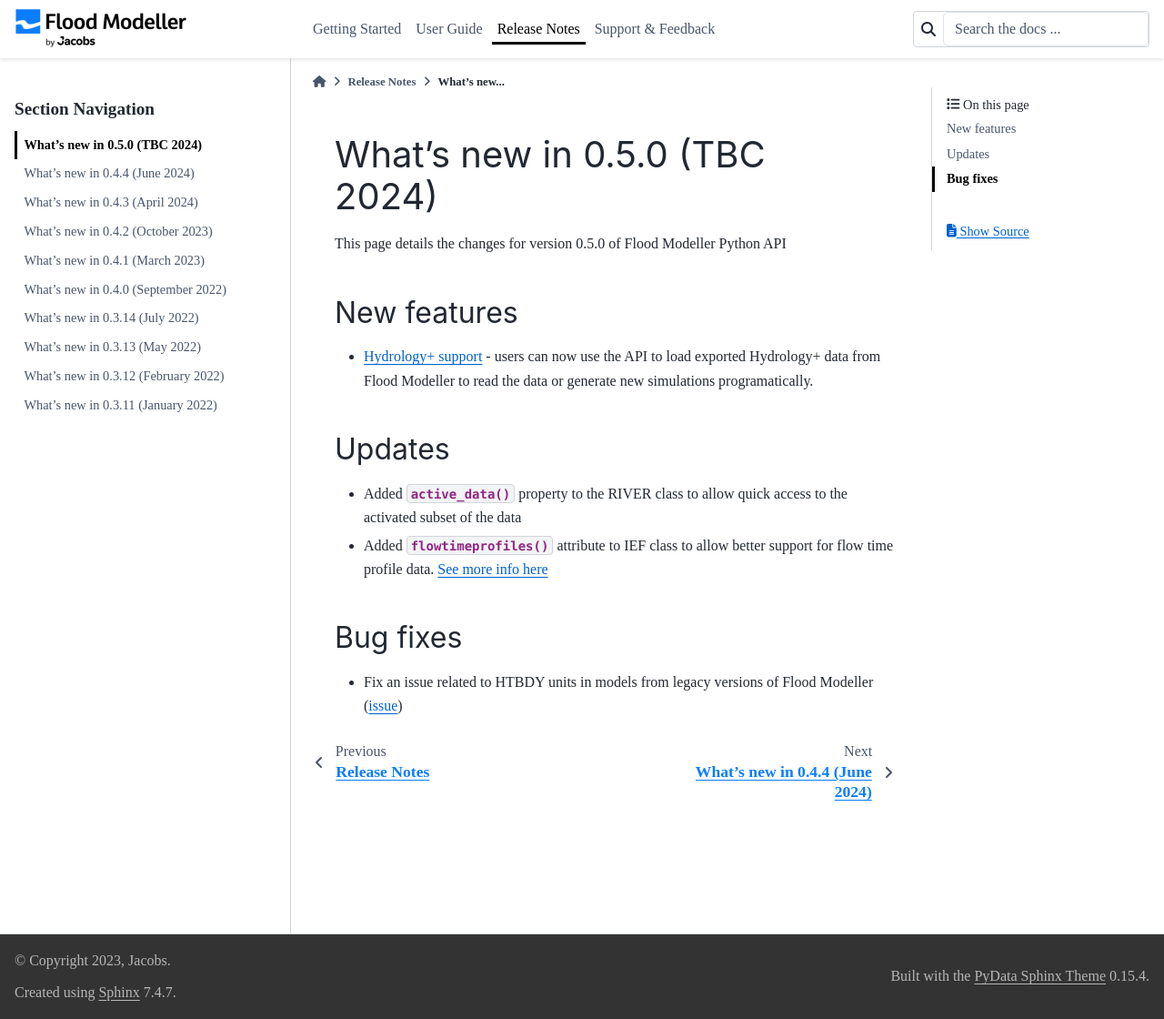
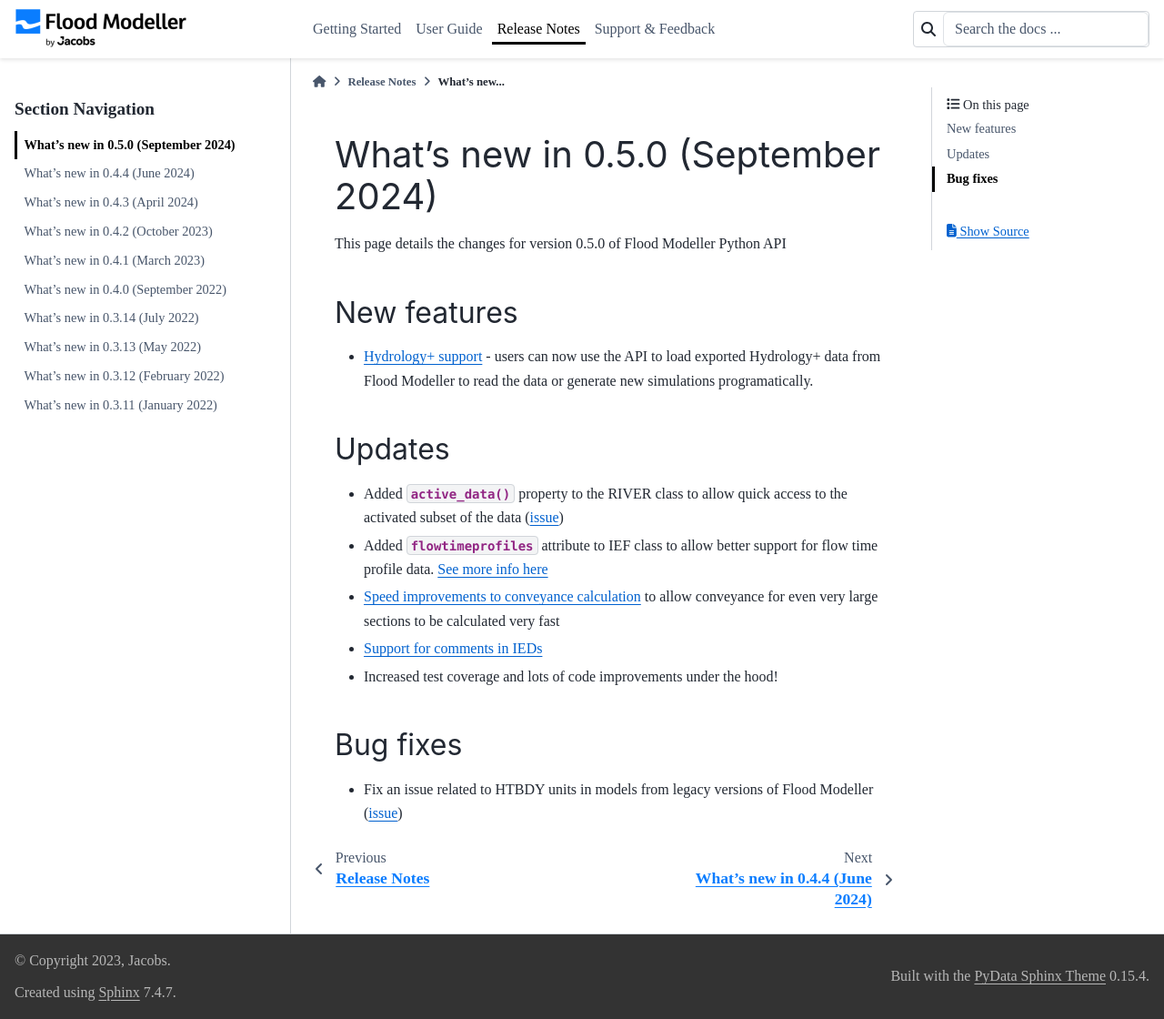
Before and after one commit to People-Places-Solutions/floodmodeller-api, a Sphinx documentation site: the page built from docs/source/release_notes/v0.5.0.rst, in a window 1280 px wide and 1120 px high. Shown: the whole window at 91% size. Built offline with Sphinx 7.4.7 and the PyData theme 0.15.4, drawn with Linux system fonts in a browser that asks for light colours; some web fonts are replaced.

Commit message:
improve docs cross refs

```diff
--- a/docs/source/release_notes/v0.5.0.rst
+++ b/docs/source/release_notes/v0.5.0.rst
@@ -1,5 +1,5 @@
 **************************************
-What's new in 0.5.0 (TBC 2024)
+What's new in 0.5.0 (September 2024)
 **************************************
 
 This page details the changes for version 0.5.0 of Flood Modeller Python API
@@ -14,10 +14,15 @@
 --------------
 - Added :meth:`~floodmodeller_api.units.RIVER.active_data` property to the RIVER class to allow
   quick access to the activated subset of the data
-- Added :meth:`~floodmodeller_api.IEF.flowtimeprofiles` attribute to IEF class to allow better
+  (`issue <https://github.com/People-Places-Solutions/floodmodeller-api/issues/120>`__)
+- Added :attr:`~floodmodeller_api.IEF.flowtimeprofiles` attribute to IEF class to allow better
   support for flow time profile data. :ref:`See more info here<flowtimeprofile_section>`
+- `Speed improvements to conveyance calculation <https://github.com/People-Places-Solutions/floodmodeller-api/issues/117>`_
+  to allow conveyance for even very large sections to be calculated very fast
+- `Support for comments in IEDs <https://github.com/People-Places-Solutions/floodmodeller-api/pull/127>`_
+- Increased test coverage and lots of code improvements under the hood!
 
 Bug fixes
 --------------
 - Fix an issue related to HTBDY units in models from legacy versions of Flood Modeller
-  (`issue <https://github.com/People-Places-Solutions/floodmodeller-api/issues/16>`__)
+  (`issue <https://github.com/People-Places-Solutions/floodmodeller-api/issues/16>`_)
```
Also changed, not shown: docs/source/user_guide/dat.rst (+13 -13 lines), docs/source/user_guide/ief.rst (+8 -8 lines), 1 other file.
